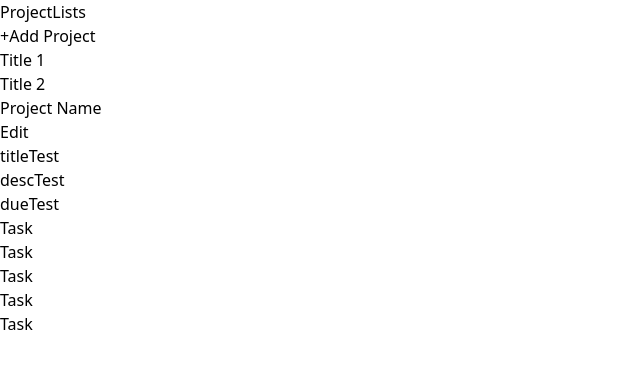
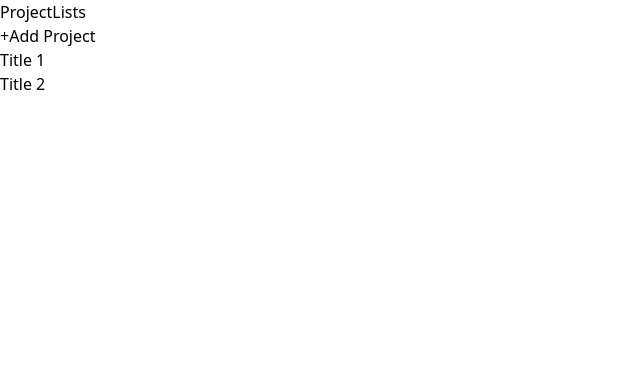
Before and after one commit to JPark2416/ProjectMgmtApp, a React (Vite) app: page / in a window 1280 px wide. Shown: the top 368 px of the page, without its empty margins (0-640 px from the left). Built offline with nearby package versions, Linux system fonts and the light colour scheme.

Commit message:
new adding new project and display selected project updated

```diff
--- a/src/App.jsx
+++ b/src/App.jsx
@@ -19,11 +19,26 @@ const DETAIL = [
 
 function App() {
   const [projectDetails, setProjectDetails] = useState(DETAIL);
+  const [selectedProject, setSelectedProject] = useState(null);
+  console.log(selectedProject);
   console.log(projectDetails);
   // projectDetails.map((detail, key) => console.log({detail.title, key}));
 
+  function handleProjectSelect(key) {
+    setSelectedProject(key);
+  }
   function handleAddProject() {
-    console.log("App.js ");
+    setProjectDetails((prevUserInput) => {
+      return [
+        ...prevUserInput,
+        {
+          title: "New Project",
+          desc: "desc",
+          date: "date",
+          tasks: [],
+        },
+      ];
+    });
   }
   function editProject() {}
   function removeProject() {}
@@ -32,14 +47,15 @@ function App() {
     <>
       <div className="fixed top-0 left-0 z-40 w-1/4 h-screen transition-transform -translate-x-full sm:translate-x-0 bg-slate-700">
         <ProjectLists
-          projects={projectDetails.map((item, index) => ({
-            key: index,
-            title: item.title,
-          }))}
+          projects={projectDetails}
+          onAddProject={handleAddProject}
+          onSelectProject={handleProjectSelect}
         />
       </div>
       <div className="fixed top-0 right-0 w-3/4 h-screen bg-indigo-500">
-        <Project onAddProject={handleAddProject} />
+        {selectedProject !== null && (
+          <Project project={projectDetails[selectedProject]} />
+        )}
       </div>
     </>
   );
--- a/src/components/Project.jsx
+++ b/src/components/Project.jsx
@@ -21,9 +21,9 @@ function Project({ project, updateProject }) {
         </button>
         <ProjectDetails
           isEdit={editingProject}
-          title="titleTest"
-          desc="descTest"
-          due="dueTest"
+          title={project.title}
+          desc={project.title}
+          due={project.title}
         />
         <Tasks />
       </div>
--- a/src/components/ProjectLists.jsx
+++ b/src/components/ProjectLists.jsx
@@ -1,4 +1,4 @@
-function ProjectLists({ projects, onAddProject }) {
+function ProjectLists({ projects, onAddProject, onSelectProject }) {
   return (
     <div className="bg-red-400 px-2 py-8 m-2 rounded-lg">
       <h2>ProjectLists</h2>
@@ -12,7 +12,9 @@ function ProjectLists({ projects, onAddProject }) {
       <div>
         {projects.map((project, key) => (
           <p key={key}>
-            <button>{project.title}</button>
+            <button onClick={() => onSelectProject(key)}>
+              {project.title}
+            </button>
           </p>
         ))}
       </div>
--- a/src/components/Tasks.jsx
+++ b/src/components/Tasks.jsx
@@ -1,11 +1,7 @@
-function Tasks() {
+function Tasks({}) {
   return (
     <div>
-      <p>Task</p>
-      <p>Task</p>
-      <p>Task</p>
-      <p>Task</p>
-      <p>Task</p>
+      <h1>Task</h1>
     </div>
   );
 }
```
